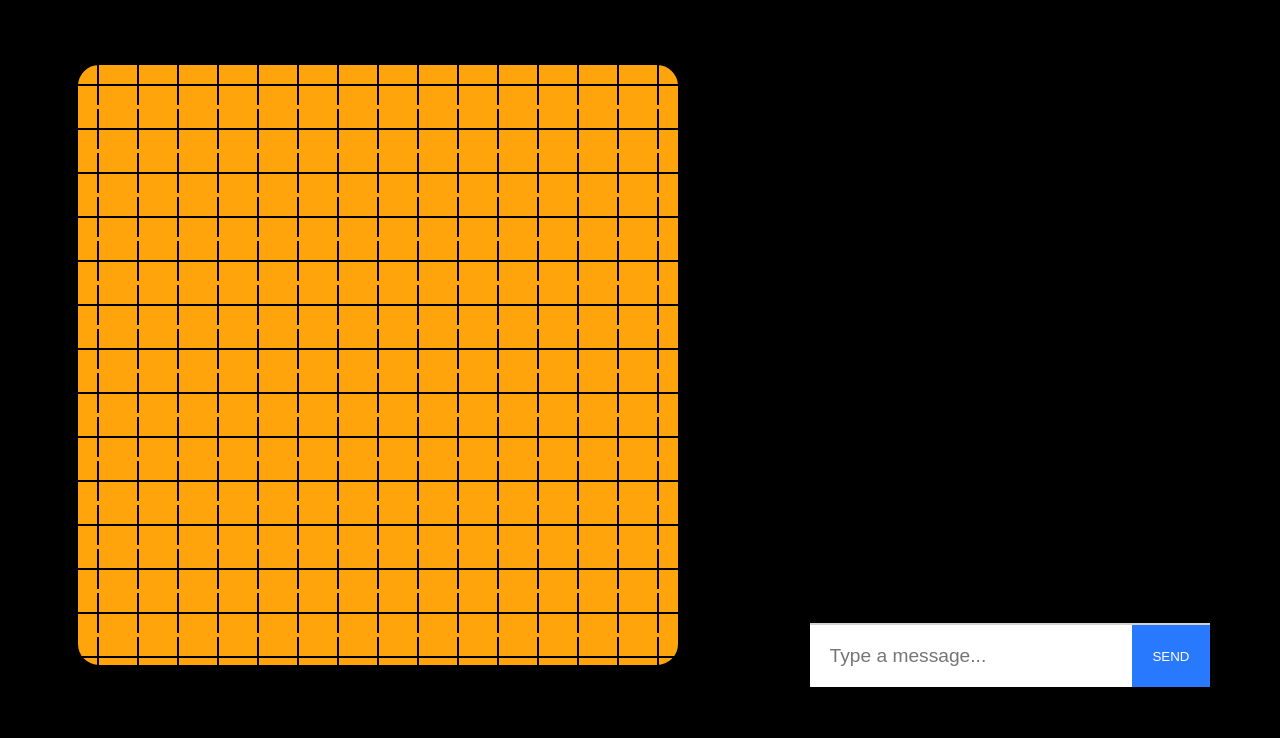
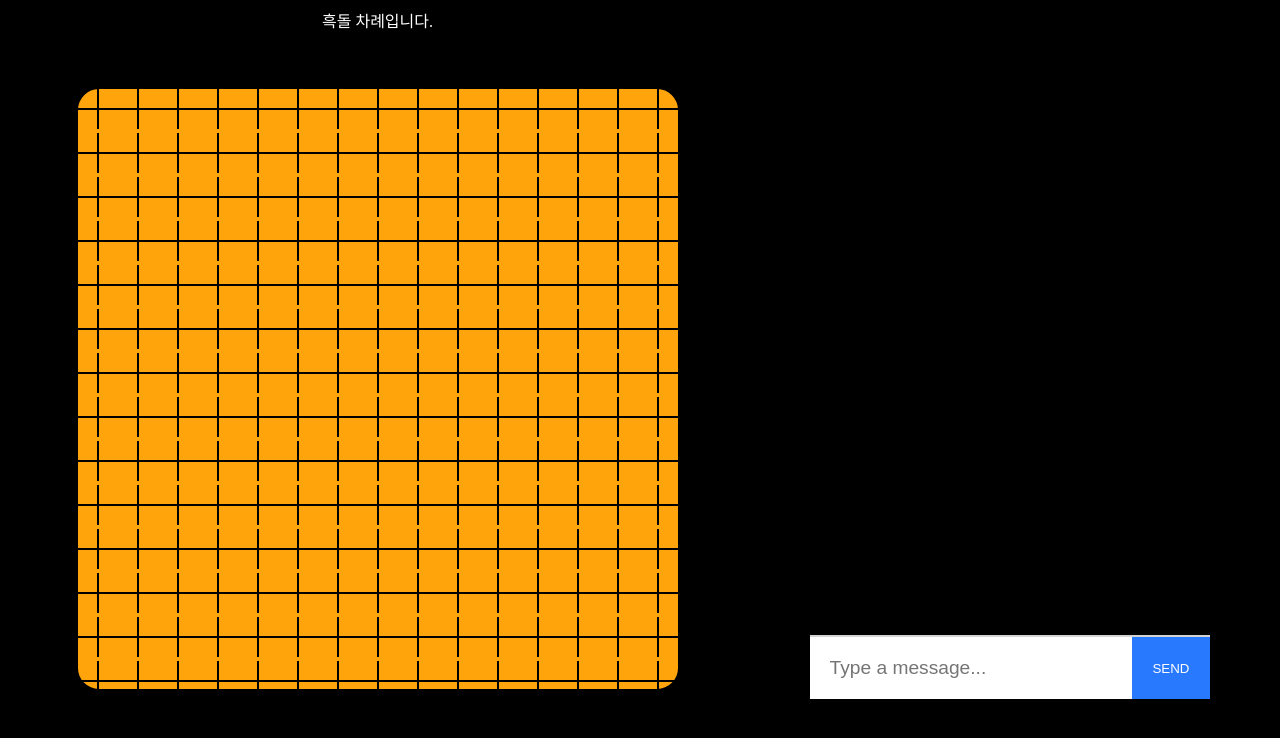
Before and after one commit to tech-hoon/take-omok, a React (Create React App) app in the folder client/: page /play in a window 1280 px wide. Shown: the top 738 px of the page. Built offline with nearby package versions, Linux system fonts and the light colour scheme.

Commit message:
:pencil2: add input bar

```diff
--- /dev/null
+++ b/client/src/components/InfoBar/InfoBar.css
@@ -0,0 +1,4 @@
+.turnStatus {
+  color: white;
+  text-align: center;
+}
--- /dev/null
+++ b/client/src/components/InfoBar/InfoBar.js
@@ -0,0 +1,13 @@
+import React from "react";
+import "./InfoBar.css";
+
+const InfoBar = (turn) => {
+  console.log(turn.turn);
+  return (
+    <div className='turnStatus'>
+      {turn.turn == 1 ? "흑돌 차례입니다." : "백돌 차례입니다."}
+    </div>
+  );
+};
+
+export default InfoBar;
--- a/client/src/components/Play/Play.js
+++ b/client/src/components/Play/Play.js
@@ -2,6 +2,8 @@ import { useState, useEffect } from "react";
 import queryString from "query-string";
 import io from "socket.io-client";
 import "./Play.css";
+
+import InfoBar from "../InfoBar/InfoBar";
 import Messages from "../Messages/Messages";
 import Board from "../Board/Board";
 import Input from "../Input/Input";
@@ -20,7 +22,7 @@ const Play = ({ location }) => {
   const [messages, setMessages] = useState([]);
 
   const [color, setColor] = useState(1); //1 : black,  2 : white
-  // const [turn, setTurn] = useState(1); //1 : black,  2 : white`
+  const [turn, setTurn] = useState(1); //1 : black,  2 : white
   let [array, _] = useState(
     Array.from(Array(LINE_NUMBER), () => Array(LINE_NUMBER).fill(0))
   );
@@ -46,13 +48,13 @@ const Play = ({ location }) => {
       setMessages((messages) => [...messages, message]);
     });
 
+    socket.on("roomData", ({ users }) => {
+      setUsers(users);
+    });
+
     //돌 정하기
     socket.on("color", (color) => {
       setColor(color.color);
-    });
-
-    socket.on("roomData", ({ users }) => {
-      setUsers(users);
     });
   }, []);
 
@@ -66,7 +68,9 @@ const Play = ({ location }) => {
 
   // 값 관리
   const passValue = ({ target: { id } }) => {
-    // id => M,N
+    //자기 순서 아닐 때 return
+    if (color !== turn) return;
+
     const [M, N] = id.split("-");
     if (isValid([M, N]) === true) {
       array[M][N] = color;
@@ -78,8 +82,7 @@ const Play = ({ location }) => {
           ? alert("흑돌이 승리하였습니다.")
           : alert("백돌이 승리하였습니다.");
       }
-      // turn === 1 ? setTurn(2) : setTurn(1);
-      //Todo : socket으로 값 전달
+      turn === 1 ? setTurn(2) : setTurn(1);
     }
   };
 
@@ -221,7 +224,10 @@ const Play = ({ location }) => {
 
   return (
     <div className='container'>
-      <Board array={array} passValue={passValue} color={color} />
+      <div className='boardBox'>
+        <InfoBar turn={turn} />
+        <Board array={array} passValue={passValue} color={color} />
+      </div>
       <div className='chatBox'>
         <Messages messages={messages} name={name} />
         <Input
```
Also changed, not shown: client/src/components/Board/Board.js (+9 -1 lines), 2 other files (tests, documents, lock files or other folders).
